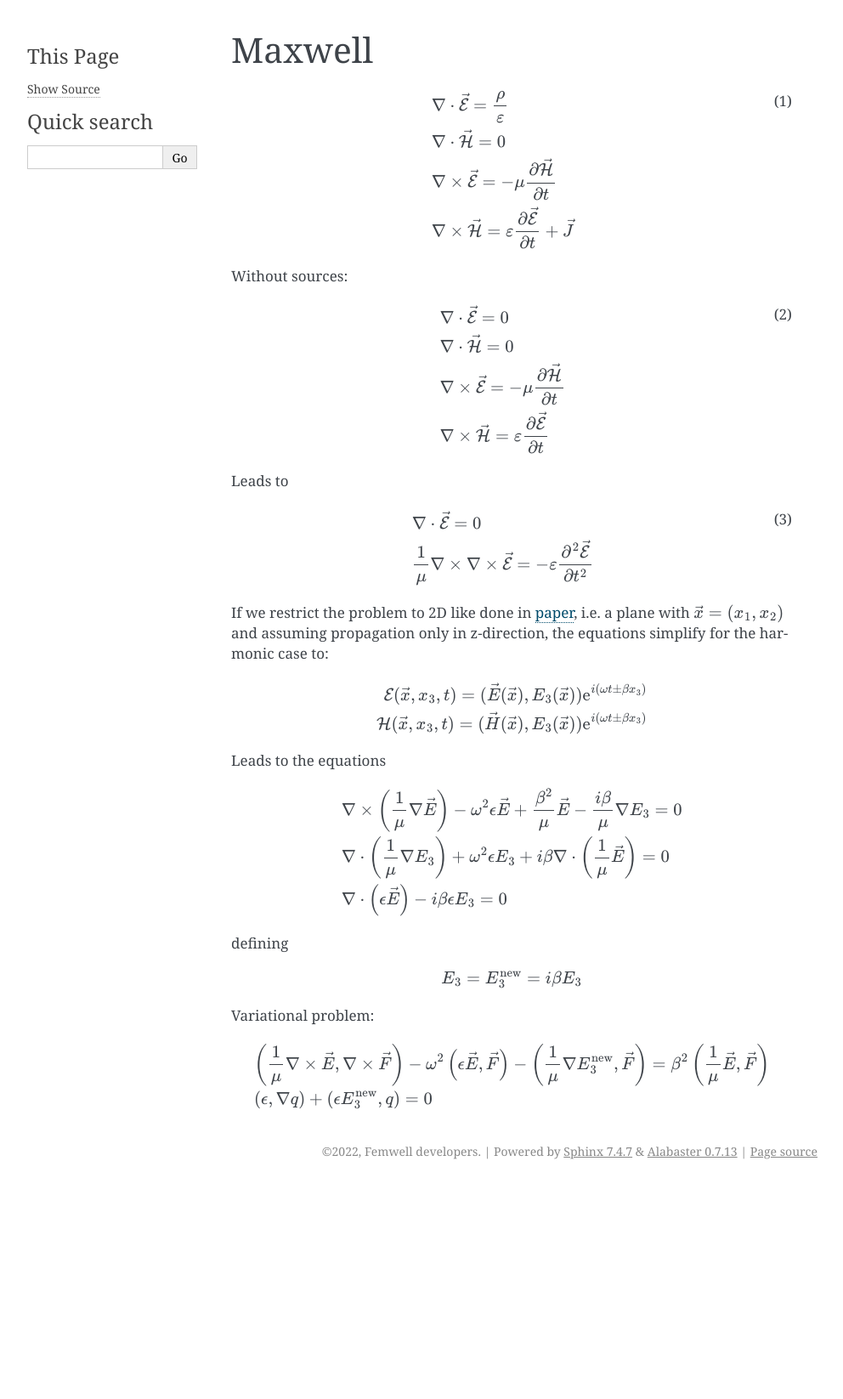
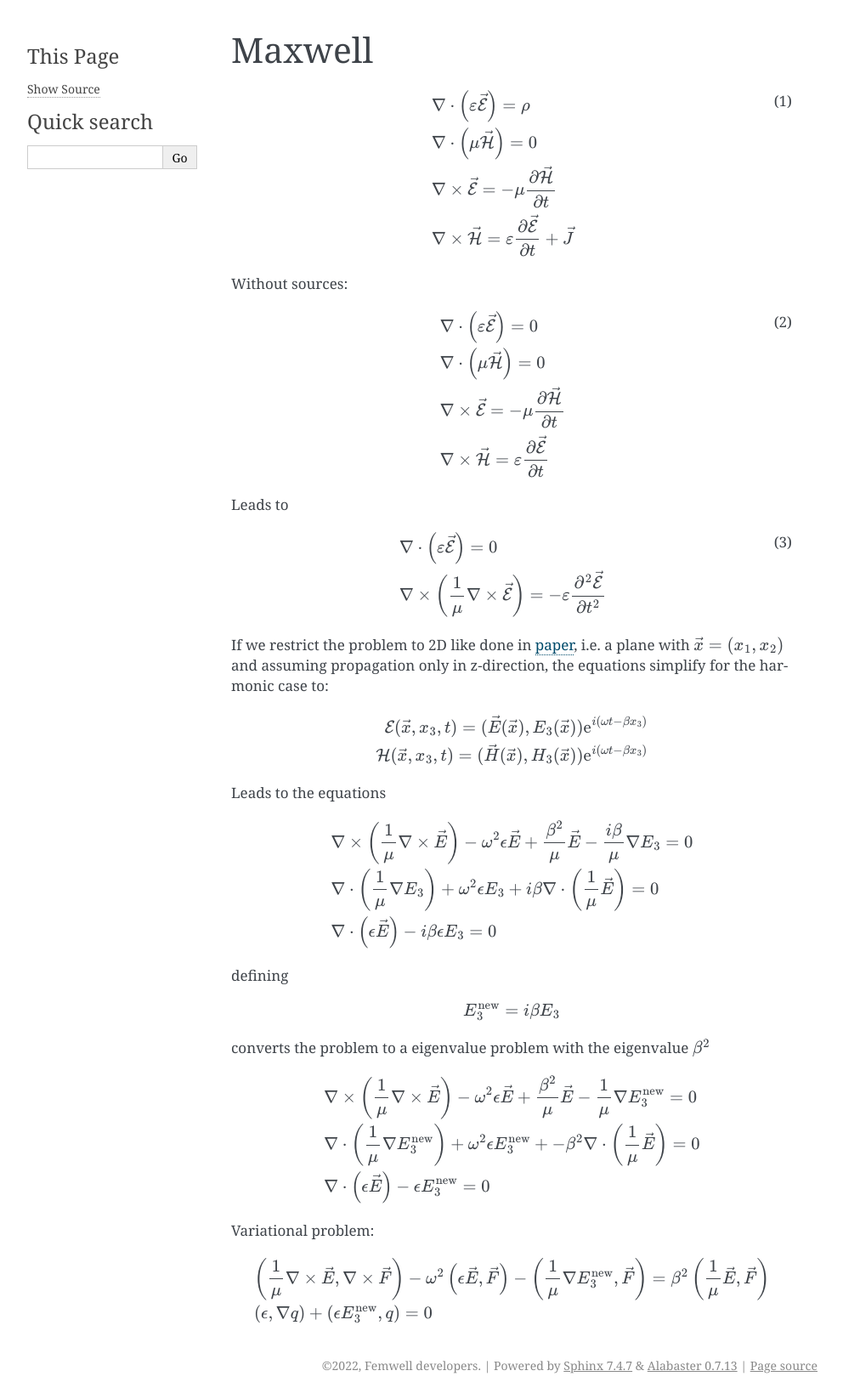
Before and after one commit to HelgeGehring/femwell, a Sphinx documentation site: the page built from docs/source/maxwell.rst, in a window 1280 px wide. Shown: the whole page at 85% size, without its empty margins (148-1140 px from the left). Built offline with Sphinx 7.4.7, drawn with Linux system fonts in a browser that asks for light colours; before the commit the page ends 1394 px from its top, so only the background shows below that.

Commit message:
further improved maxwell docs

```diff
--- a/docs/source/maxwell.rst
+++ b/docs/source/maxwell.rst
@@ -4,9 +4,9 @@ Maxwell
 .. math::
     :name: maxwell
 
-    &\nabla\cdot\vec{\mathcal{E}} = \frac{\rho}{\varepsilon} \label{test}
+    &\nabla\cdot \left(\varepsilon\vec{\mathcal{E}}\right) = \rho
 
-    &\nabla\cdot\vec{\mathcal{H}} = 0
+    &\nabla\cdot \left(\mu\vec{\mathcal{H}}\right) = 0
 
     &\nabla\times\vec{\mathcal{E}} = - \mu \frac{\partial \vec{\mathcal{H}}}{\partial t}
 
@@ -17,9 +17,9 @@ Without sources:
 .. math::
     :name: maxwell_no_sources
 
-    &\nabla\cdot\vec{\mathcal{E}} = 0
+    &\nabla\cdot \left(\varepsilon\vec{\mathcal{E}}\right) = 0
 
-    &\nabla\cdot\vec{\mathcal{H}} = 0
+    &\nabla\cdot \left(\mu\vec{\mathcal{H}}\right) = 0
 
     &\nabla\times\vec{\mathcal{E}} = - \mu \frac{\partial \vec{\mathcal{H}}}{\partial t}
 
@@ -30,9 +30,9 @@ Leads to
 .. math::
     :name: maxwell_telegraph
 
-    &\nabla\cdot\vec{\mathcal{E}} = 0
+    &\nabla\cdot \left(\varepsilon\vec{\mathcal{E}}\right) = 0
 
-    &\frac{1}{\mu} \nabla\times\nabla\times\vec{\mathcal{E}}
+    &\nabla\times \left( \frac{1}{\mu}\nabla\times\vec{\mathcal{E}} \right)
     =
     - \varepsilon \frac{\partial^2 \vec{\mathcal{E}}}{\partial t^2}
 
@@ -42,15 +42,15 @@ assuming propagation only in z-direction,
 the equations simplify for the harmonic case to:
 
 .. math::
-    \mathcal{E}(\vec{x},x_3,t)=(\vec{E}(\vec{x}),E_3(\vec{x}))\mathrm{e}^{i(\omega t \pm \beta x_3)}
+    \mathcal{E}(\vec{x},x_3,t)=(\vec{E}(\vec{x}),E_3(\vec{x}))\mathrm{e}^{i(\omega t - \beta x_3)}
 
-    \mathcal{H}(\vec{x},x_3,t)=(\vec{H}(\vec{x}),E_3(\vec{x}))\mathrm{e}^{i(\omega t \pm \beta x_3)}
+    \mathcal{H}(\vec{x},x_3,t)=(\vec{H}(\vec{x}),H_3(\vec{x}))\mathrm{e}^{i(\omega t - \beta x_3)}
 
 Leads to the equations
 
 .. math::
     &
-    \nabla \times \left(\frac{1}{\mu} \nabla \vec{E}\right)
+    \nabla \times \left(\frac{1}{\mu} \nabla \times \vec{E}\right)
     - \omega^2 \epsilon \vec{E}
     + \frac{\beta^2}{\mu}\vec{E}
     - \frac{i \beta}{\mu} \nabla E_3
@@ -70,7 +70,28 @@ Leads to the equations
 defining
 
 .. math::
-    E_3 = E_3^{\text{new}} = i \beta E_3
+    E_3^{\text{new}} = i \beta E_3
+
+converts the problem to a eigenvalue problem with the eigenvalue :math:`\beta^2`
+
+.. math::
+    &
+    \nabla \times \left(\frac{1}{\mu} \nabla \times \vec{E}\right)
+    - \omega^2 \epsilon \vec{E}
+    + \frac{\beta^2}{\mu}\vec{E}
+    - \frac{1}{\mu} \nabla E_3^{\text{new}}
+    = 0
+
+    &
+    \nabla \cdot \left(\frac{1}{\mu} \nabla E_3^{\text{new}}\right)
+    + \omega^2 \epsilon E_3^{\text{new}}
+    + - \beta^2 \nabla \cdot \left( \frac{1}{\mu} \vec{E} \right)
+    = 0
+
+    &
+    \nabla \cdot \left( \epsilon \vec{E} \right)
+    - \epsilon E_3^{\text{new}}
+    = 0
 
 Variational problem:
 
```
